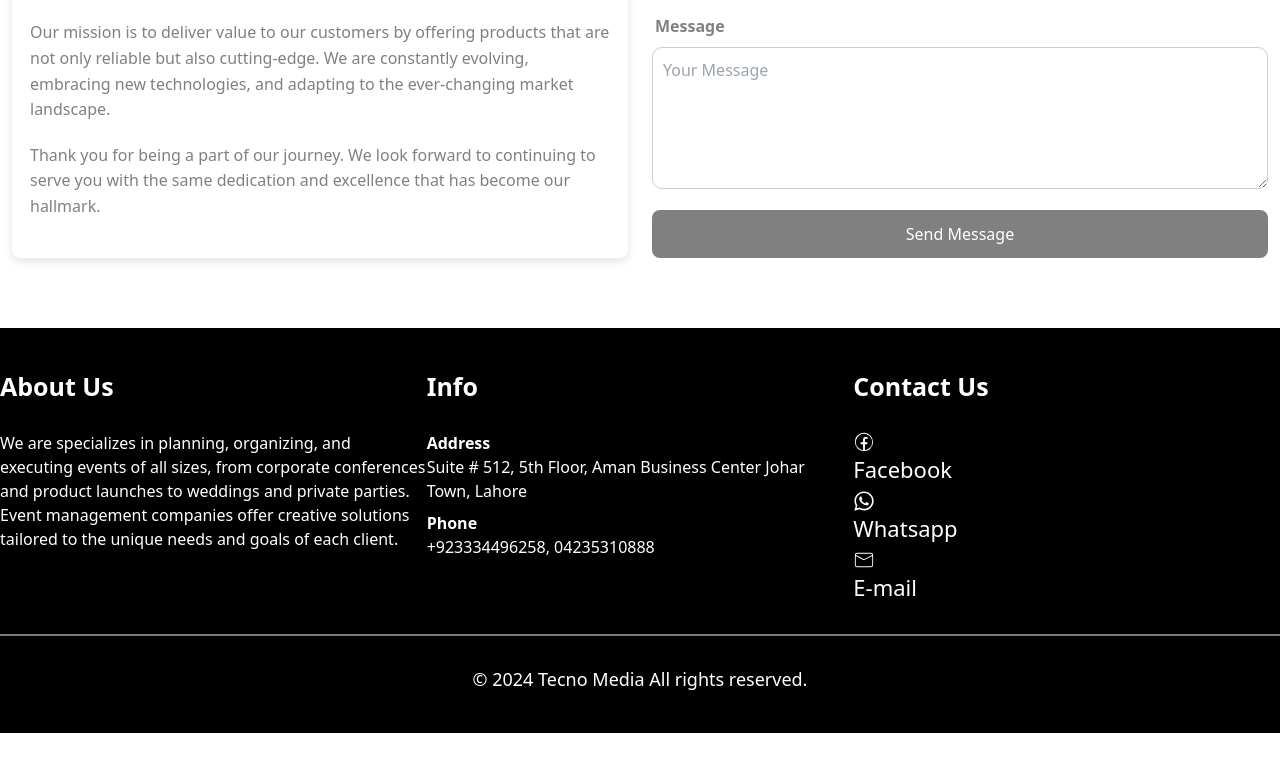
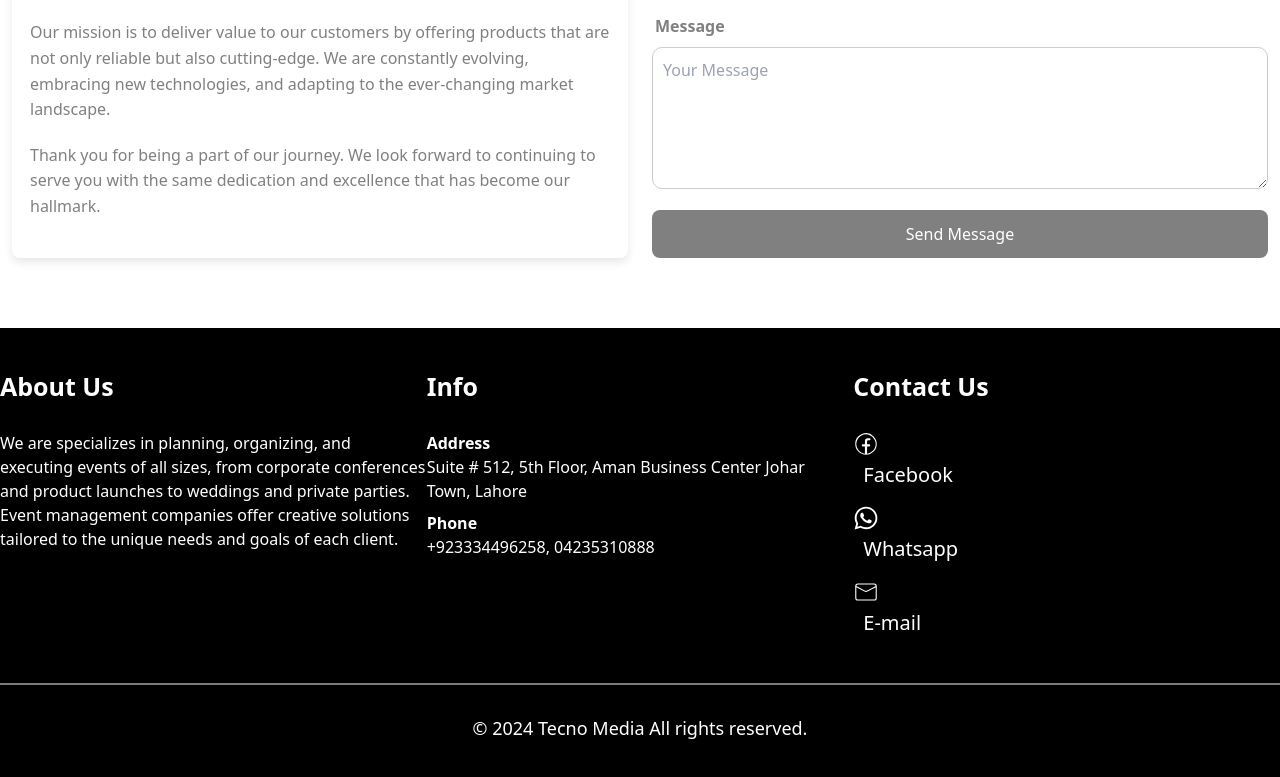
Before and after one commit to sarimsaleem/Tecno-Media, a React (Vite) app: page / in a window 1280 px wide. Shown: the part 5491-6268 px from the top of the page. Before the commit the page ends 6224 px from the top, so only its background shows below. Built offline with nearby package versions, Linux system fonts and the light colour scheme.

Commit message:
footer adjusted

```diff
--- a/src/Components/Footer/Footer.jsx
+++ b/src/Components/Footer/Footer.jsx
@@ -33,8 +33,9 @@ const Footer = () => {
                             </li>
                             <div className="icons-p">
                                 <li>
+                                    <CiFacebook />
                                     <a href="https://www.facebook.com/technomedia92/" target="_blank" rel="noopener noreferrer">
-                                        <CiFacebook /> Facebook
+                                        Facebook
                                     </a>
                                 </li>
                                 {/* <li>
@@ -43,13 +44,15 @@ const Footer = () => {
                                     </a>
                                 </li> */}
                                 <li>
+                                    <FaWhatsapp />
                                     <a href="tel:+923334496258" target="_blank" rel="noopener noreferrer">
-                                        <FaWhatsapp /> Whatsapp
+                                        Whatsapp
                                     </a>
                                 </li>
                                 <li>
+                                    <CiMail />
                                     <a href="mailto:ansabkhan93@yahoo.com">
-                                        <CiMail /> E-mail
+                                        E-mail
                                     </a>
                                 </li>
                             </div>
--- a/src/Components/Footer/footer.css
+++ b/src/Components/Footer/footer.css
@@ -51,14 +51,18 @@ ul {
 .column {
     padding: 0;
 }
-
-.icons-p li {
+.icons-p li{
+    margin: 15px 0;
+}
+.icons-p li svg {
     cursor: pointer;
     list-style: none;
-
+    font-size: 26px;
 }
 
 .icons-p li a {
     color: white;
     text-decoration: none;
+    margin-left: 10px;
+    font-size: 20px;
 }
```
